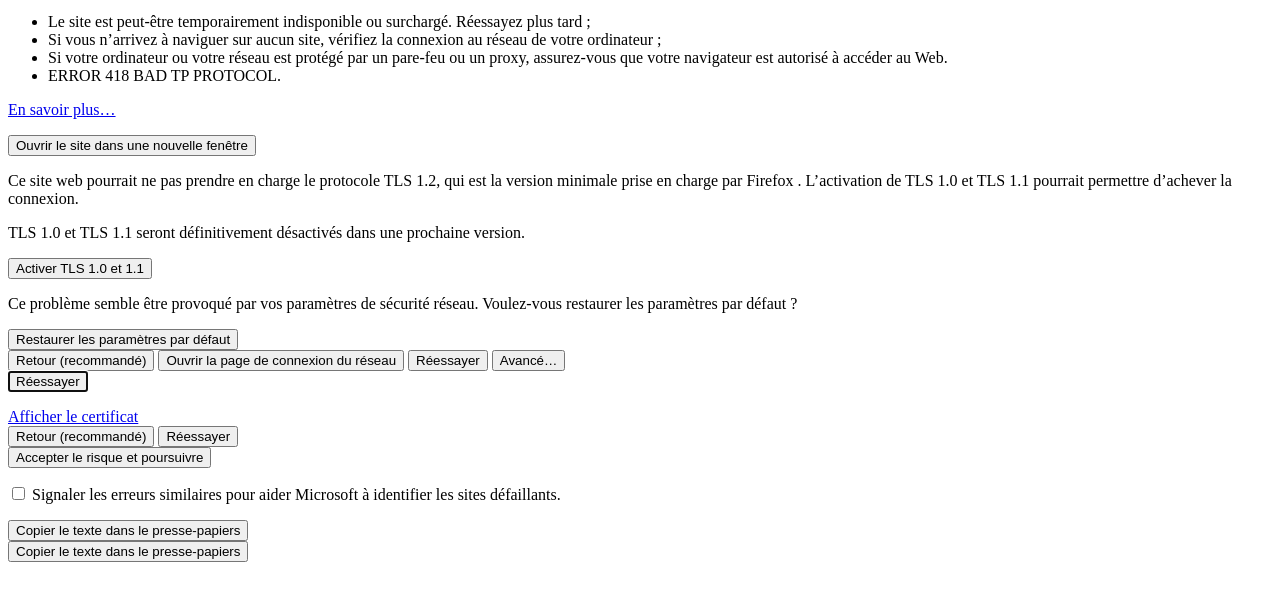
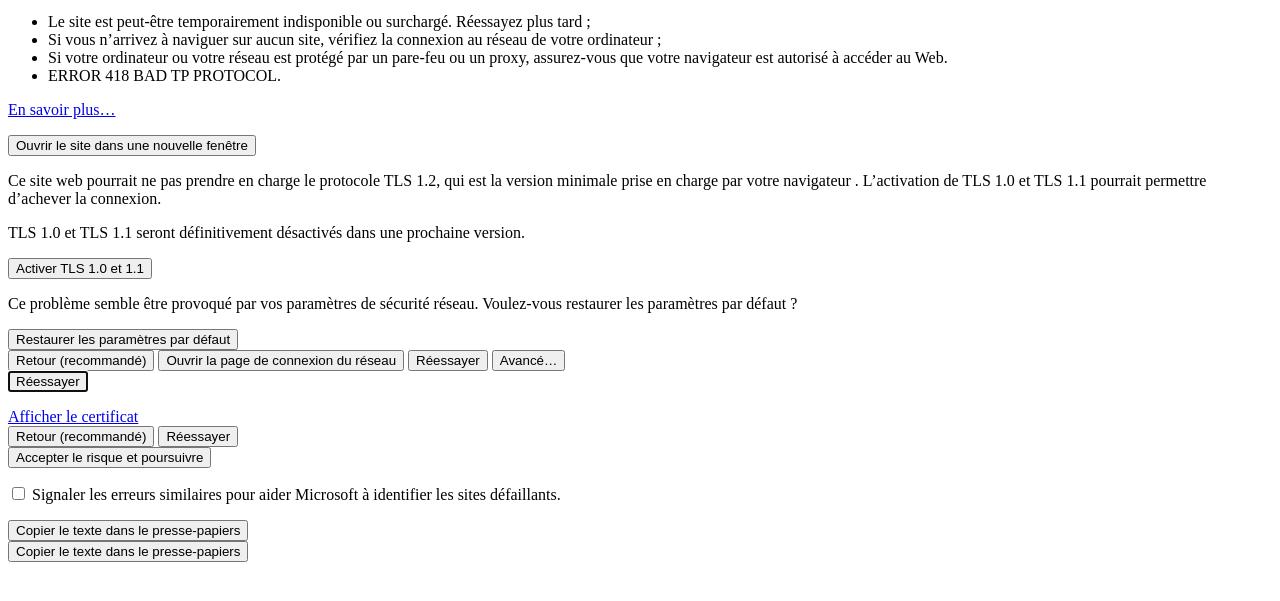
Before and after one commit to gladosx/website, a plain HTML site: page index.html in a window 1280 px wide. Shown: the part 101-702 px from the top of the page. Drawn offline with Linux system fonts and the light colour scheme.

Commit message:
Update index.html

```diff
--- a/index.html
+++ b/index.html
@@ -95,7 +95,7 @@ pouvez pas ajouter d’exception pour visiter ce site.</p>
              This should be removed after March 2020, see bug 1579285.  -->
         <div id="enableTls10Container" class="button-container">
           <p>Ce site web pourrait ne pas prendre en charge le protocole
-TLS 1.2, qui est la version minimale prise en charge par <span id="browser2">Firefox</span> .
+TLS 1.2, qui est la version minimale prise en charge par votre navigateur<span id="browser2"></span> .
 L’activation de TLS 1.0 et TLS 1.1 pourrait permettre d’achever la
 connexion.</p>
           <p>TLS 1.0 et TLS 1.1 seront définitivement désactivés dans une prochaine version.</p>
```
